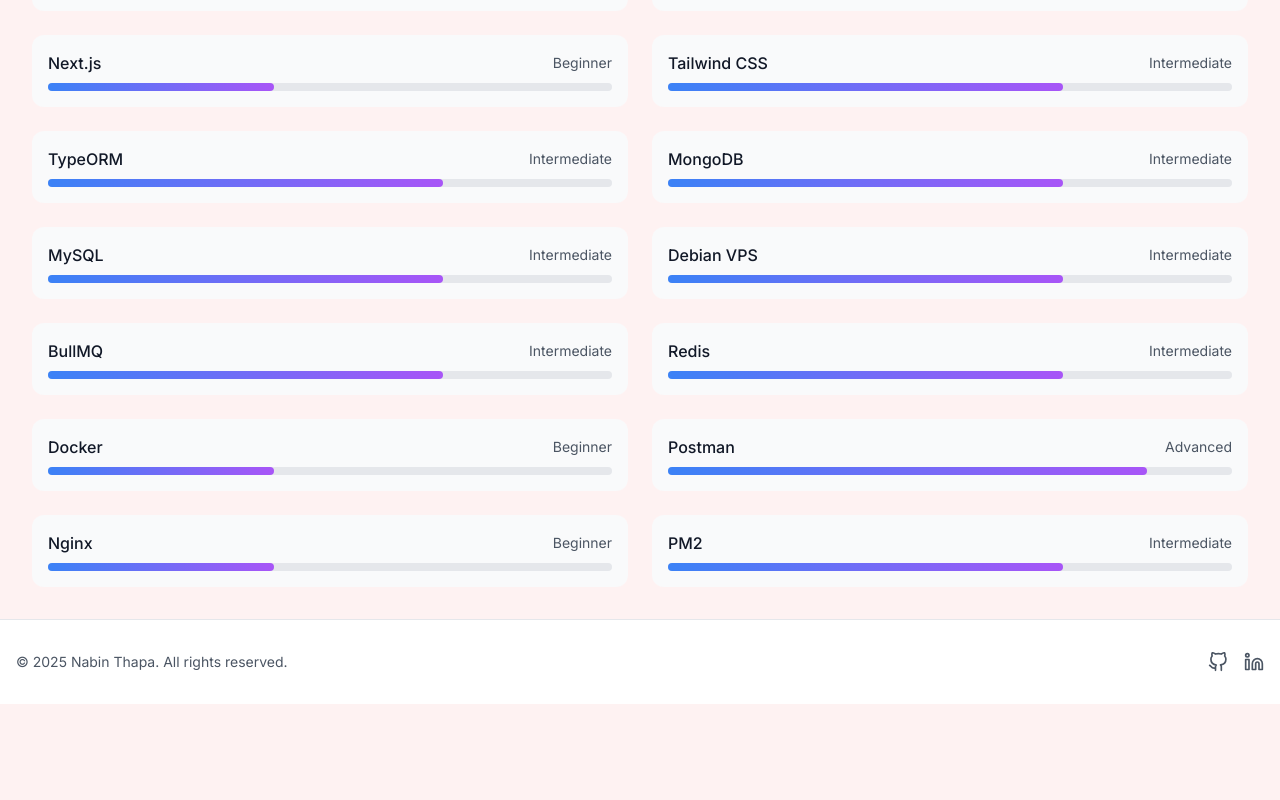
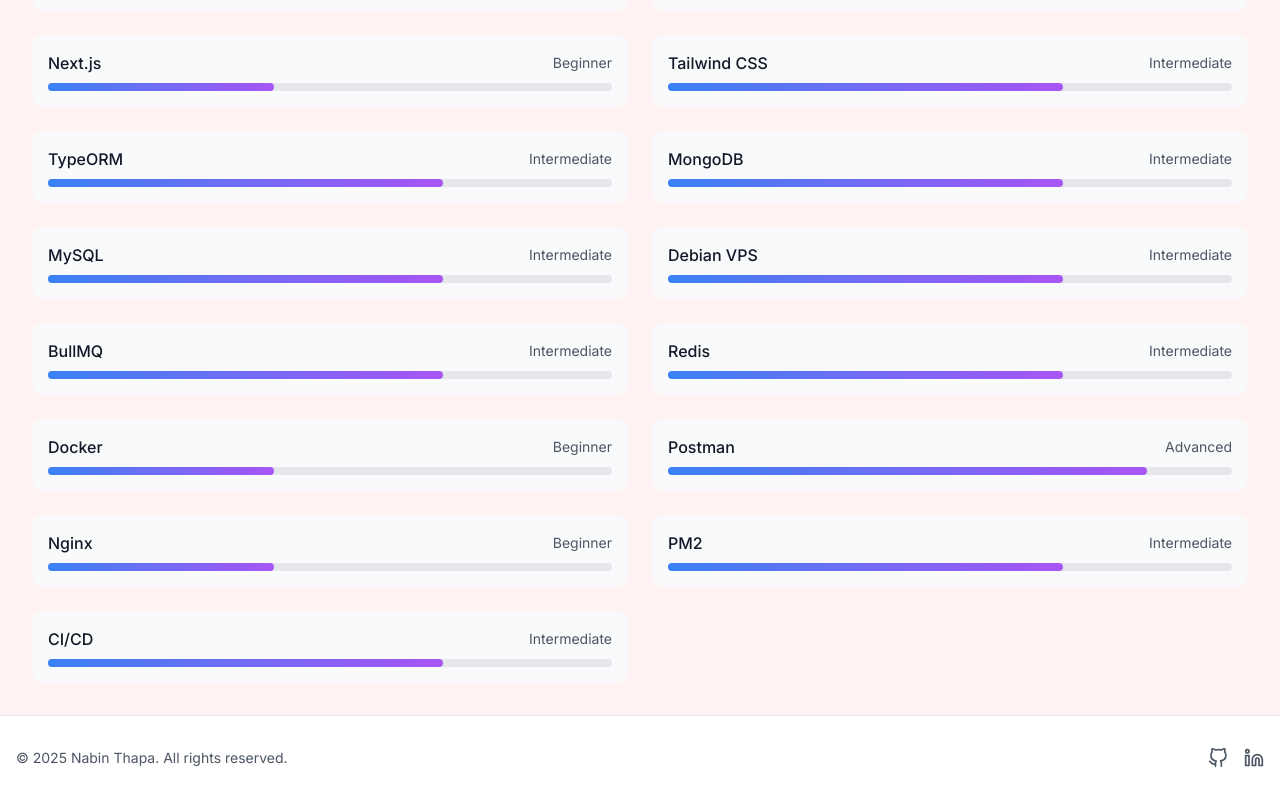
Before and after one commit to Nabeen-Thapa/Nabin-Thapa, a Next.js app: page /qualifications in a window 1280 px wide. Shown: the part 1395-2195 px from the top of the page. Before the commit the page ends 2099 px from the top, so only its background shows below. Built offline with nearby package versions, Linux system fonts and the light colour scheme.

Commit message:
Add add ci/cd on skills

```diff
--- a/src/constants/skills.ts
+++ b/src/constants/skills.ts
@@ -18,7 +18,7 @@
 import { DiPostgresql } from 'react-icons/di';
 import { IconType } from 'react-icons/lib';
 import { FaServer } from 'react-icons/fa';
-import { BsStack } from 'react-icons/bs';      // BullMQ icon alternative
+import { BsGear, BsStack } from 'react-icons/bs';      // BullMQ icon alternative
 
 // Define the skill type
 type Skill = {
@@ -118,4 +118,9 @@
     icon: FaServer as IconType,
     level: 'Intermediate',
   },
+   {
+    name: 'CI/CD',
+    icon: BsGear as IconType, // generic gear for automation
+    level: 'Intermediate',
+  },
 ];
```
